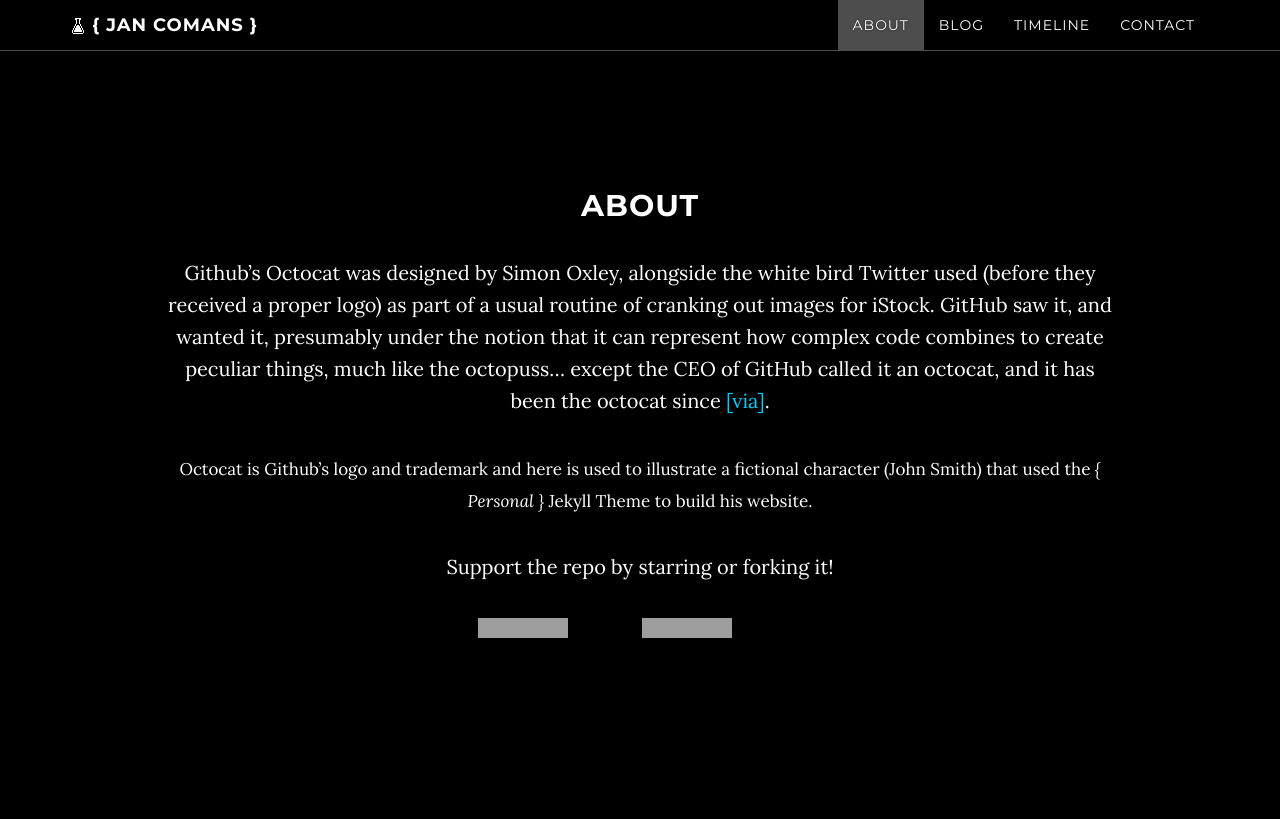
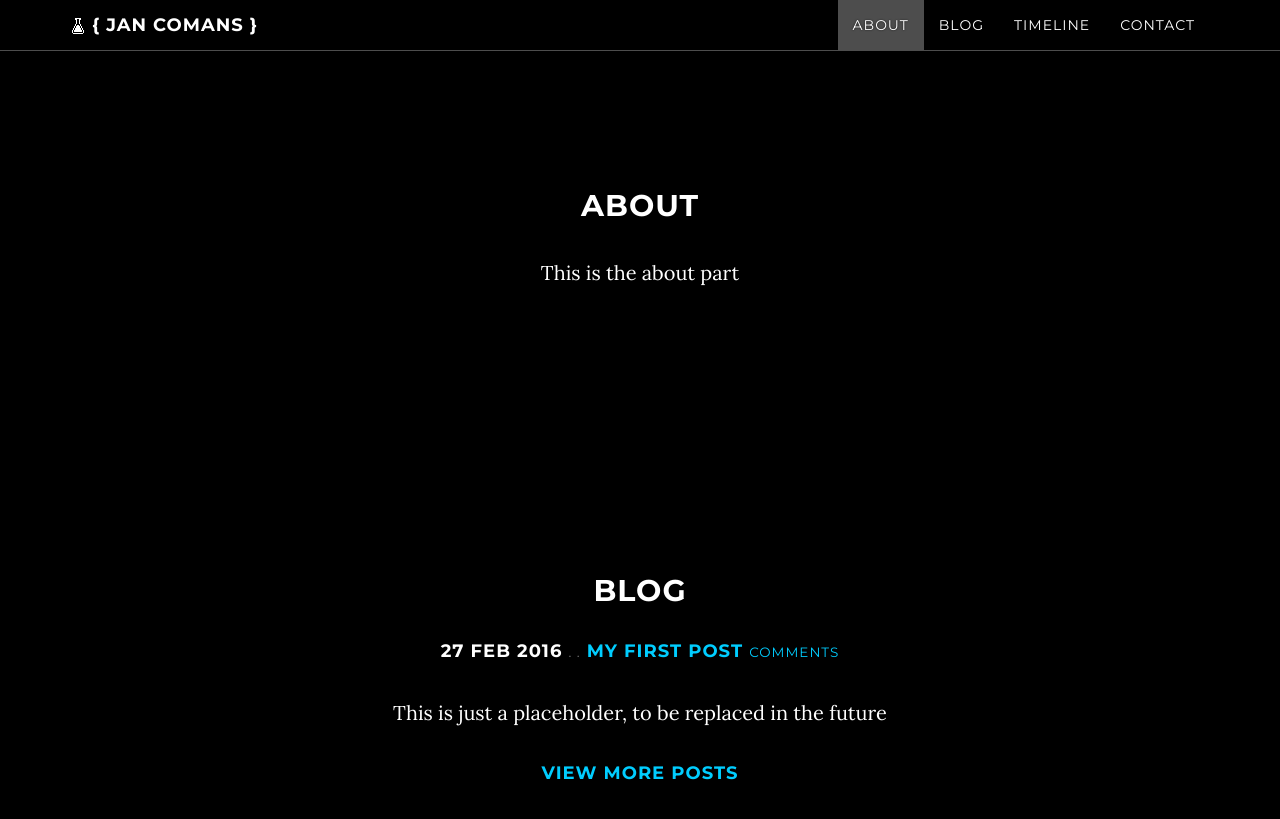
Before and after one commit to jcomans/jcomans.github.io, a Jekyll site: the page built from index.html, in a window 1280 px wide and 900 px high, scrolled down 961 px. Shown: the top 819 px of the window. Built offline with Jekyll 4.4.1, drawn with Linux system fonts in a browser that asks for light colours; nearby versions of some CDN libraries; some of the changed text lies outside the part shown; grey boxes are pictures that could not be loaded.

Commit message:
Updated timeline and about

```diff
--- a/_config.yml
+++ b/_config.yml
@@ -114,16 +114,31 @@
 ############
 
 events:
-  - image: "/img/timeline/spidertocat.png"
-    date: "September 2013 - Today"
-    description: "Saving the neighborhood!"
-  - image: "/img/timeline/baracktocat.jpg"
-    date: "September 2007 - August 2013"
-    description: "Started coding"
+  # - image: "/img/timeline/spidertocat.png"
+  #   date: "September 2013 - Today"
+  #   description: "Saving the neighborhood!"
+  # - image: "/img/timeline/baracktocat.jpg"
+  #   date: "September 2007 - August 2013"
+  #   description: "Started coding"
+  - image: "/img/timeline/LM.png"
+    date: "Dec 2014 - Present"
+    description: "Lockheed Martin Commercial Flight Training"
+
+  - image: "/img/timeline/tudelft.png"
+    date: "Aug 2009 - Nov 2014"
+    description: "PhD Aerospace Engineering"
+
+  - image: "/img/timeline/tudelft.png"
+    date: "Sep 2002 - Jul 2009"
+    description: "Studying Aerospace Engineering"
+
+
+
+
 
 # First image of the Timeline
 
-timeline-img: "/img/timeline/default.png"
+timeline-img: "/img/timeline/young-mugshot.jpg"
 
 ###########
 # Contact #
--- a/about.html
+++ b/about.html
@@ -5,14 +5,4 @@
 ---
 ## About
 
-Github's Octocat was designed by Simon Oxley, alongside the white bird Twitter used (before they received a proper logo) as part of a usual routine of cranking out images for iStock. GitHub saw it, and wanted it, presumably under the notion that it can represent how complex code combines to create peculiar things, much like the octopuss... except the CEO of GitHub called it an octocat, and it has been the octocat since <a href="https://www.quora.com/GitHub/What-is-the-story-behind-GitHub%E2%80%99s-octocat-mascot" target="_blank">[via]</a>.
-
-<small>
-Octocat is Github's logo and trademark and here is used to illustrate a fictional character (John Smith) that used the *{ Personal }* Jekyll Theme to build his website.
-</small>
-
-Support the repo by starring or forking it!
-
-<iframe src="https://ghbtns.com/github-btn.html?user=panossakkos&repo=personal-jekyll-theme&type=star&count=true&size=large" frameborder="0" scrolling="0" width="160px" height="30px"></iframe>
-
-<iframe src="https://ghbtns.com/github-btn.html?user=panossakkos&repo=personal-jekyll-theme&type=fork&count=true&size=large" frameborder="0" scrolling="0" width="160px" height="30px"></iframe>
+This is the about part
```
Also changed, not shown: img/timeline/LM.png (added), img/timeline/tudelft.png (added), img/timeline/young-mugshot.jpg (added).
